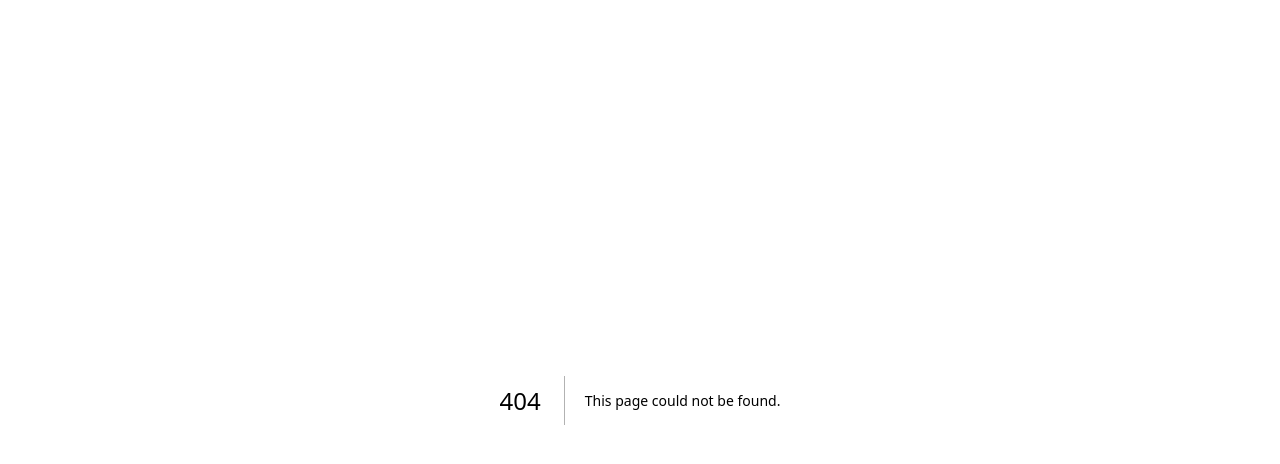
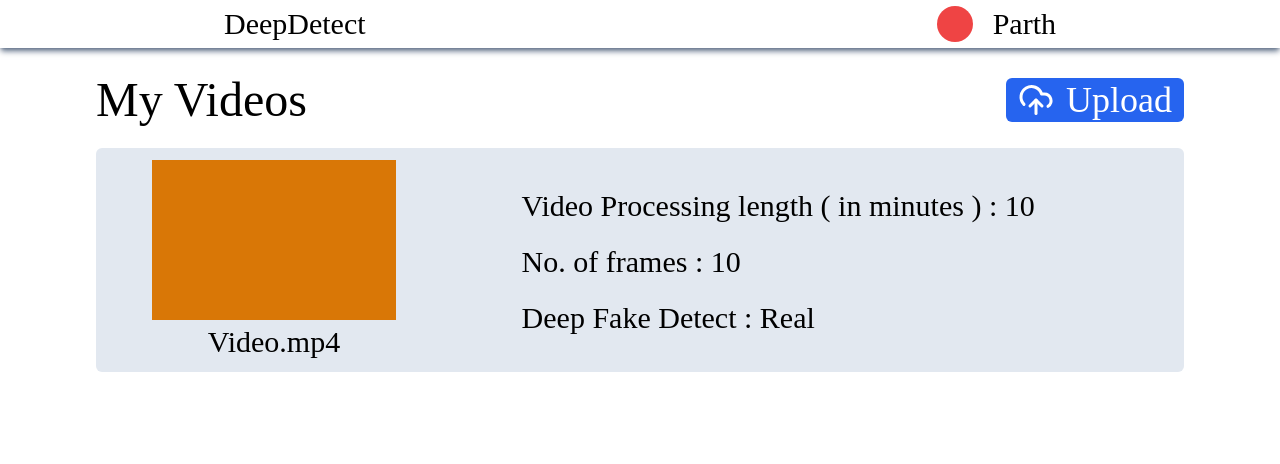
Before and after one commit to parth3083/DeepFend, a Next.js app in the folder client/: page /userdashboard in a window 1280 px wide. Before the commit this address had no page. Shown: the top 464 px of the page. Built offline with nearby package versions, Linux system fonts and the light colour scheme; a web font is replaced by a local one.

Commit message:
User Dash Board completed

```diff
--- /dev/null
+++ b/client/src/app/userdashboard/page.tsx
@@ -0,0 +1,14 @@
+import HeroSection from '@/components/UserDashboard/HeroSection'
+import Navbar from '@/components/UserDashboard/Navbar'
+import React from 'react'
+
+function page() {
+  return (
+    <div className="w-full overflow-x-hidden min-h-screen ">
+      <Navbar />
+    <HeroSection/>
+    </div>
+  )
+}
+
+export default page
--- a/client/src/components/LandingPage/HeroSection.tsx
+++ b/client/src/components/LandingPage/HeroSection.tsx
@@ -24,9 +24,9 @@ function HeroSection() {
         <Button children={"Get Started"} className="mt-8" />
       </div>
 
-      <Image_Container />
+      {/* <Image_Container /> */}
 
-      <div className="flex flex-col items-center">
+      {/* <div className="flex flex-col items-center">
         <Heading_and_Sunheading
           beforeBrHeading={" detect fake in moments"}
           beforeBrdesc={
@@ -44,8 +44,8 @@ function HeroSection() {
             />
           ))}
         </div>
-      </div>
-      <Image_Container className={"mb-10"} />
+      </div> */}
+      {/* <Image_Container className={"mb-10"} /> */}
     </main>
   );
 }
--- /dev/null
+++ b/client/src/components/UserDashboard/Button.tsx
@@ -0,0 +1,15 @@
+import React, { ReactNode } from "react";
+import { LuUploadCloud } from "react-icons/lu";
+
+function Button({ children }: { children: ReactNode }) {
+  return (
+    <div
+      className={`lg:px-3 w-fit px-1 py-[0.15vw]  cursor-pointer rounded-md bg-[#2664EF] gap-3 capitalize text-xl md:text-2xl lg:text-4xl font-ala text-white flex items-center `}
+    >
+      <LuUploadCloud />
+      {children}
+    </div>
+  );
+}
+
+export default Button;
--- /dev/null
+++ b/client/src/components/UserDashboard/Card.tsx
@@ -0,0 +1,27 @@
+import React from "react";
+
+function Card() {
+  return (
+    <div className="video-card w-full h-[70vh] md:h-[50vh] lg:h-56 bg-slate-200 p-3 flex-shrink-0  lg:px-14  rounded-md lg:flex-row flex-col flex items-center justify-between">
+      <div className="left w-full md:w-full md:h-[65%] h-1/2 lg:w-[25%] lg:h-full  flex flex-col gap-1 items-center">
+        <div className="top w-full h-[80%] bg-amber-600"></div>
+        <div className="bottom">
+          <h1 className="font-ala text-3xl">Video.mp4</h1>
+        </div>
+      </div>
+      <div className="left w-full h-1/2 lg:w-[65%] md:w-full md:h-[35%] lg:h-full  flex flex-col gap-5 p-7 items-start">
+        <h1 className="font-ala text-3xl">
+          Video Processing length {"( in minutes )"} : <span>10</span>
+        </h1>
+        <h1 className="font-ala text-3xl">
+          No. of frames : <span>10</span>
+        </h1>
+        <h1 className="font-ala text-3xl">
+          Deep Fake Detect : <span className="capitalize">Real</span>
+        </h1>
+      </div>
+    </div>
+  );
+}
+
+export default Card;
--- /dev/null
+++ b/client/src/components/UserDashboard/CardContainer.tsx
@@ -0,0 +1,12 @@
+import React from "react";
+import Card from "./Card";
+
+function CardContainer() {
+  return (
+    <div className="video-container w-full h-[78vh]  flex flex-col overflow-auto gap-5 items-center  mt-2">
+      <Card />
+    </div>
+  );
+}
+
+export default CardContainer;
--- /dev/null
+++ b/client/src/components/UserDashboard/HeroSection.tsx
@@ -0,0 +1,18 @@
+import React from "react";
+import Button from "./Button";
+import CardContainer from "./CardContainer";
+
+function HeroSection() {
+  return (
+    <main className="w-full h-[91vh] mt-3  px-5 lg:px-24">
+      <div className="w-full h-10 lg:h-20   flex items-center justify-between">
+        <h1 className="font-ala text-2xl lg:text-5xl capitalize ">my videos</h1>
+        <Button children={"Upload"} />
+      </div>
+
+      <CardContainer />
+    </main>
+  );
+}
+
+export default HeroSection;
--- /dev/null
+++ b/client/src/components/UserDashboard/Navbar.tsx
@@ -0,0 +1,19 @@
+import Link from 'next/link'
+import React from 'react'
+
+function Navbar() {
+  return (
+    <nav className="w-full  overflow-hidden font-ala h-10 md:h-12 lg:h-12  flex items-center px-3 lg:px-56 justify-between shadow-md shadow-slate-500 ">
+      <div className="left w-1/4">
+        <h1 className="text-xl md:text-2xl lg:text-3xl">DeepDetect</h1>
+      </div>
+      <div className="right flex items-center gap-3 lg:gap-5 justify-between">
+              <div className="circle w-9 h-9 rounded-full bg-red-500"></div>
+              <h1 className="text-xl md:text-2xl lg:text-3xl capitalize">Parth</h1>
+
+      </div>
+    </nav>
+  )
+}
+
+export default Navbar
```
Also changed, not shown: client/src/components/LandingPage/Heading_and_Sunheading.tsx (+21 -5 lines).
